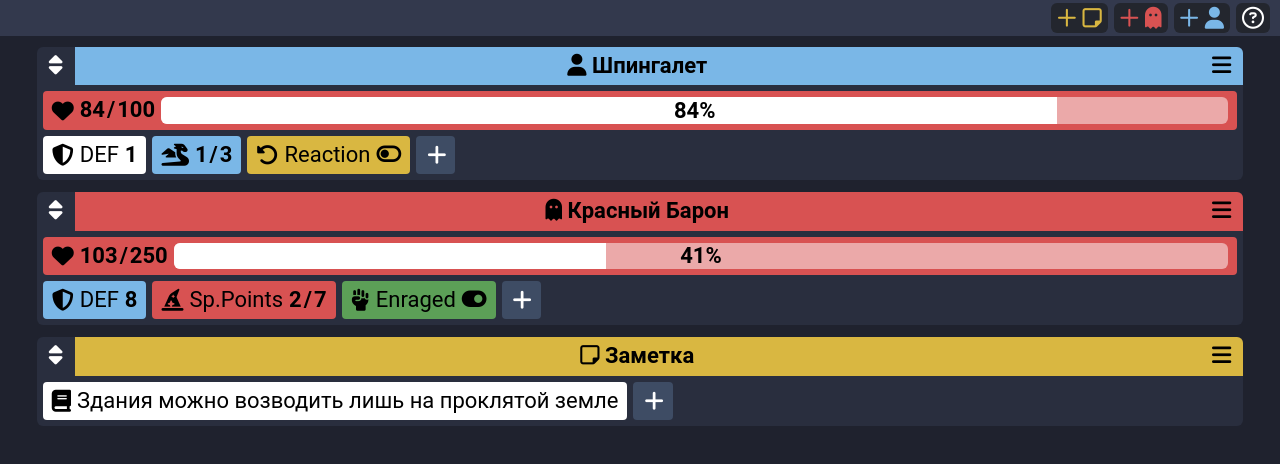
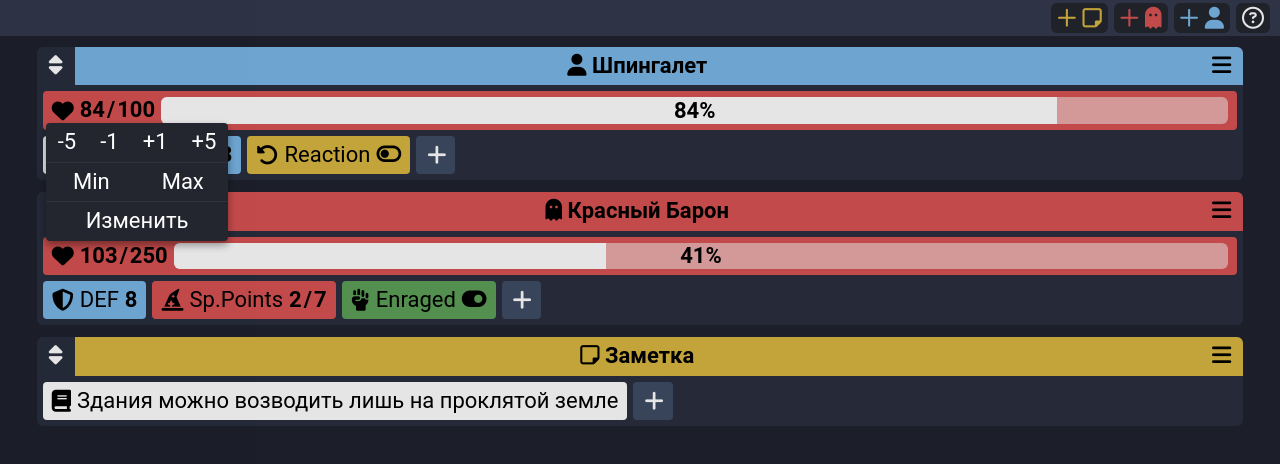
Before and after one commit to Ullus96/pathfinder-tracker, a Vue app: page / in a window 1280 px wide. Shown: the top 464 px of the page. Built offline with nearby package versions, Linux system fonts and the light colour scheme.

Commit message:
added stats menu and close modals

```diff
--- a/src/App.vue
+++ b/src/App.vue
@@ -1,10 +1,11 @@
 <template>
   <!-- modal start -->
   <div class="modal" v-if="showModal">
+    <div class="modal__cover" @click="closeModal"></div>
     <div class="modal__card">
       <div class="modal__header">
         <h2>Добавить характеристику</h2>
-        <div class="modal__close">&#10005;</div>
+        <div class="modal__close" @click="closeModal">&#10005;</div>
       </div>
       <!-- modal main content -->
       <div class="modal__content">
@@ -43,7 +44,7 @@
             <p>Знач.:</p>
             <input
               class="modal__input"
-              type="text"
+              type="number"
               placeholder="Цифровое значение"
               v-model="modalData.current"
             />
@@ -55,7 +56,7 @@
             <p>Макс:</p>
             <input
               class="modal__input"
-              type="text"
+              type="number"
               placeholder="Максимальное значение"
               v-model="modalData.max"
             />
@@ -106,13 +107,20 @@
 
         <!-- btns -->
         <div class="modal__btns">
-          <div class="btn btn-red">Отмена</div>
+          <div class="btn btn-red" @click="closeModal">Отмена</div>
           <div class="btn" @click="addStat">Применить</div>
         </div>
       </div>
     </div>
   </div>
   <!-- modal end -->
+  <!-- menu cover -->
+  <div
+    class="menu__cover"
+    v-if="isMenuCoverShown"
+    @click="closeMenuByClickOnCover"
+  ></div>
+  <!------>
   <header class="header">
     <ul class="header__content">
       <li
@@ -176,6 +184,7 @@ export default {
             type: "health",
             current: 84,
             max: 100,
+            isMenuShown: true,
           },
           {
             name: "DEF",
@@ -184,6 +193,7 @@ export default {
             type: "value",
             current: 1,
             max: "",
+            isMenuShown: false,
           },
           {
             name: "",
@@ -192,6 +202,7 @@ export default {
             type: "value",
             current: 1,
             max: 3,
+            isMenuShown: false,
           },
           {
             name: "Reaction",
@@ -200,6 +211,7 @@ export default {
             type: "toggle",
             current: 0,
             max: "",
+            isMenuShown: false,
           },
         ],
       },
@@ -215,6 +227,7 @@ export default {
             type: "health",
             current: 103,
             max: 250,
+            isMenuShown: false,
           },
           {
             name: "DEF",
@@ -223,6 +236,7 @@ export default {
             type: "value",
             current: 8,
             max: "",
+            isMenuShown: false,
           },
           {
             name: "Sp.Points",
@@ -231,6 +245,7 @@ export default {
             type: "value",
             current: 2,
             max: 7,
+            isMenuShown: false,
           },
           {
             name: "Enraged",
@@ -239,6 +254,7 @@ export default {
             type: "toggle",
             current: 1,
             max: "",
+            isMenuShown: false,
           },
         ],
       },
@@ -254,6 +270,7 @@ export default {
             type: "value",
             current: "",
             max: "",
+            isMenuShown: false,
           },
         ],
       },
@@ -261,6 +278,7 @@ export default {
 
     let showModal = ref(false);
 
+    // data to fullfill the stat adding modal window
     const modalData = reactive({
       activeType: 0,
       types: ["Стат", "Мин/макс", "Вкл/выкл", "ХП-бар"],
@@ -295,6 +313,7 @@ export default {
       max: "",
     });
 
+    // create a new character by clicking on the top right icons
     function addCharacter(name, color, icon) {
       const generatedCharacter = {
         name: name,
@@ -302,6 +321,7 @@ export default {
         icon: icon,
         stats: [],
       };
+      // add generated character to array of characters
       characters.push(generatedCharacter);
     }
 
@@ -317,6 +337,8 @@ export default {
       currentEditable.charIdx = charIdx;
     }
 
+    // add a new stat when all data checked and "proceed" button
+    // on the modal window is clicked
     function addStat() {
       const generatedStat = {
         name: modalData.name,
@@ -330,11 +352,21 @@ export default {
       characters[currentEditable.charIdx].stats.push(generatedStat);
 
       // clean all variables to make a new opened modal an empty one
+      cleanModalValues();
+    }
+
+    // clean all variables to make a new opened modal an empty one
+    function cleanModalValues() {
       showModal.value = false;
       modalData.name = "";
       modalData.current = "";
       modalData.max = "";
       wasSetToToggle = false;
+    }
+
+    // close modal window
+    function closeModal() {
+      cleanModalValues();
     }
 
     // we get character index from Character.vue then we remove
@@ -368,16 +400,31 @@ export default {
       }
     }
 
+    // QUICK-MENU
+
+    let isMenuCoverShown = ref(true);
+
+    function closeMenuByClickOnCover() {
+      characters[currentEditable.charIdx].stats[
+        currentEditable.statIdx
+      ].isMenuShown = false;
+
+      isMenuCoverShown.value = false;
+    }
+
     return {
       characters,
       showModal,
       modalData,
+      isMenuCoverShown,
       addCharacter,
       addStat,
       editStat,
+      closeModal,
       removeCharacter,
       removeStat,
       chooseType,
+      closeMenuByClickOnCover,
     };
   },
 };
--- a/src/components/Stat.vue
+++ b/src/components/Stat.vue
@@ -8,6 +8,27 @@
       stat.type === 'health' ? 'stats__item--wide' : '',
     ]"
   >
+    <div class="menu" v-if="stat.isMenuShown">
+      <div class="menu__item">
+        <div class="menu__counters">
+          <div class="menu__counter menu__btn">-5</div>
+          <div class="menu__counter menu__btn">-1</div>
+          <div class="menu__counter menu__btn">+1</div>
+          <div class="menu__counter menu__btn">+5</div>
+        </div>
+      </div>
+
+      <div class="menu__item">
+        <div class="menu__counters">
+          <div class="menu__counter menu__btn">Min</div>
+          <div class="menu__counter menu__btn">Max</div>
+        </div>
+      </div>
+
+      <div class="menu__item">
+        <p class="menu__btn">Изменить</p>
+      </div>
+    </div>
     <!-- icon and name -->
     <i class="fa-solid" :class="`fa-${stat.icon}`"></i>
     <p v-if="stat.name" class="stats__item--name">{{ stat.name }}</p>
--- a/src/css/main.css
+++ b/src/css/main.css
@@ -173,8 +173,15 @@ h6 {
   bottom: 0;
   left: 0;
   right: 0;
+  z-index: 999;
+}
+.modal__cover {
   background-color: rgba(4, 4, 5, 0.7);
-  z-index: 999;
+  position: absolute;
+  top: 0;
+  bottom: 0;
+  left: 0;
+  right: 0;
 }
 .modal__card {
   position: absolute;
@@ -306,10 +313,11 @@ h6 {
   margin: 0.6rem auto 1.2rem;
   background-color: #292e3e;
   border-radius: 0.6rem;
-  overflow: hidden;
 }
 .person__header {
   display: flex;
+  overflow: hidden;
+  border-top-right-radius: 0.6rem;
 }
 .person__sort-btn {
   padding: 0.6rem 1.2rem;
@@ -355,6 +363,7 @@ h6 {
   align-items: center;
   gap: 0.6rem;
   cursor: pointer;
+  position: relative;
 }
 .stats__item--wide {
   width: 100%;
@@ -403,4 +412,48 @@ h6 {
   right: 0;
   bottom: 0;
   z-index: 5;
+}
+
+.menu {
+  position: absolute;
+  background-color: #23262e;
+  color: #fff;
+  border-radius: 0.4rem;
+  top: 3.2rem;
+  left: 0.3rem;
+  z-index: 100;
+  overflow: hidden;
+  display: flex;
+  flex-direction: column;
+  box-shadow: 0 0.4rem 0.8rem rgba(0, 0, 0, 0.4);
+}
+.menu__cover {
+  position: absolute;
+  top: 0;
+  bottom: 0;
+  left: 0;
+  right: 0;
+  background-color: rgba(4, 4, 5, 0.1);
+  z-index: 99;
+}
+.menu__item {
+  text-align: center;
+  display: block;
+}
+.menu__item:not(:last-child) {
+  border-bottom: 1px solid rgba(153, 153, 153, 0.1);
+}
+.menu__btn {
+  padding: 0.6rem 1.2rem;
+}
+.menu__btn:hover {
+  background-color: #2a2d37;
+}
+.menu__counters {
+  display: flex;
+  flex-direction: row;
+  justify-content: center;
+}
+.menu__counter {
+  flex-basis: 100%;
 }/*# sourceMappingURL=main.css.map */
--- /dev/null
+++ b/src/sass/components/_menu.scss
@@ -0,0 +1,50 @@
+.menu {
+	position: absolute;
+	background-color: $color-bg-darkest;
+	color: $color-white;
+	border-radius: 0.4rem;
+	top: 3.2rem;
+	left: 0.3rem;
+	z-index: 100;
+	overflow: hidden;
+	display: flex;
+	flex-direction: column;
+	box-shadow: 0 0.4rem 0.8rem rgba($color-black, 0.4);
+
+	&__cover {
+		position: absolute;
+		top: 0;
+		bottom: 0;
+		left: 0;
+		right: 0;
+		background-color: rgba(mix($color-black, $color-bg-darkest, 90%), 0.1);
+		z-index: 99;
+	}
+
+	&__item {
+		text-align: center;
+		display: block;
+	}
+
+	&__item:not(:last-child) {
+		border-bottom: 1px solid rgba(mix($color-white, $color-black, 60%), 0.1);
+	}
+
+	&__btn {
+		padding: 0.6rem 1.2rem;
+	}
+
+	&__btn:hover {
+		background-color: lighten($color-bg-darkest, 3%);
+	}
+
+	&__counters {
+		display: flex;
+		flex-direction: row;
+		justify-content: center;
+	}
+
+	&__counter {
+		flex-basis: 100%;
+	}
+}
--- a/src/sass/components/_person.scss
+++ b/src/sass/components/_person.scss
@@ -3,10 +3,11 @@
 	margin: 0.6rem auto 1.2rem;
 	background-color: $color-bg;
 	border-radius: 0.6rem;
-	overflow: hidden;
 
 	&__header {
 		display: flex;
+		overflow: hidden;
+		border-top-right-radius: 0.6rem;
 	}
 
 	&__sort-btn {
--- a/src/sass/components/_stats.scss
+++ b/src/sass/components/_stats.scss
@@ -11,6 +11,7 @@
 		align-items: center;
 		gap: 0.6rem;
 		cursor: pointer;
+		position: relative;
 
 		&--wide {
 			width: 100%;
--- a/src/sass/main.scss
+++ b/src/sass/main.scss
@@ -13,3 +13,4 @@
 @import 'components/value';
 @import 'components/toggle';
 @import 'components/health';
+@import 'components/menu';
```
Also changed, not shown: src/sass/layout/_modal.scss (+9 -1 lines), 1 other file (tests, documents, lock files or other folders).
